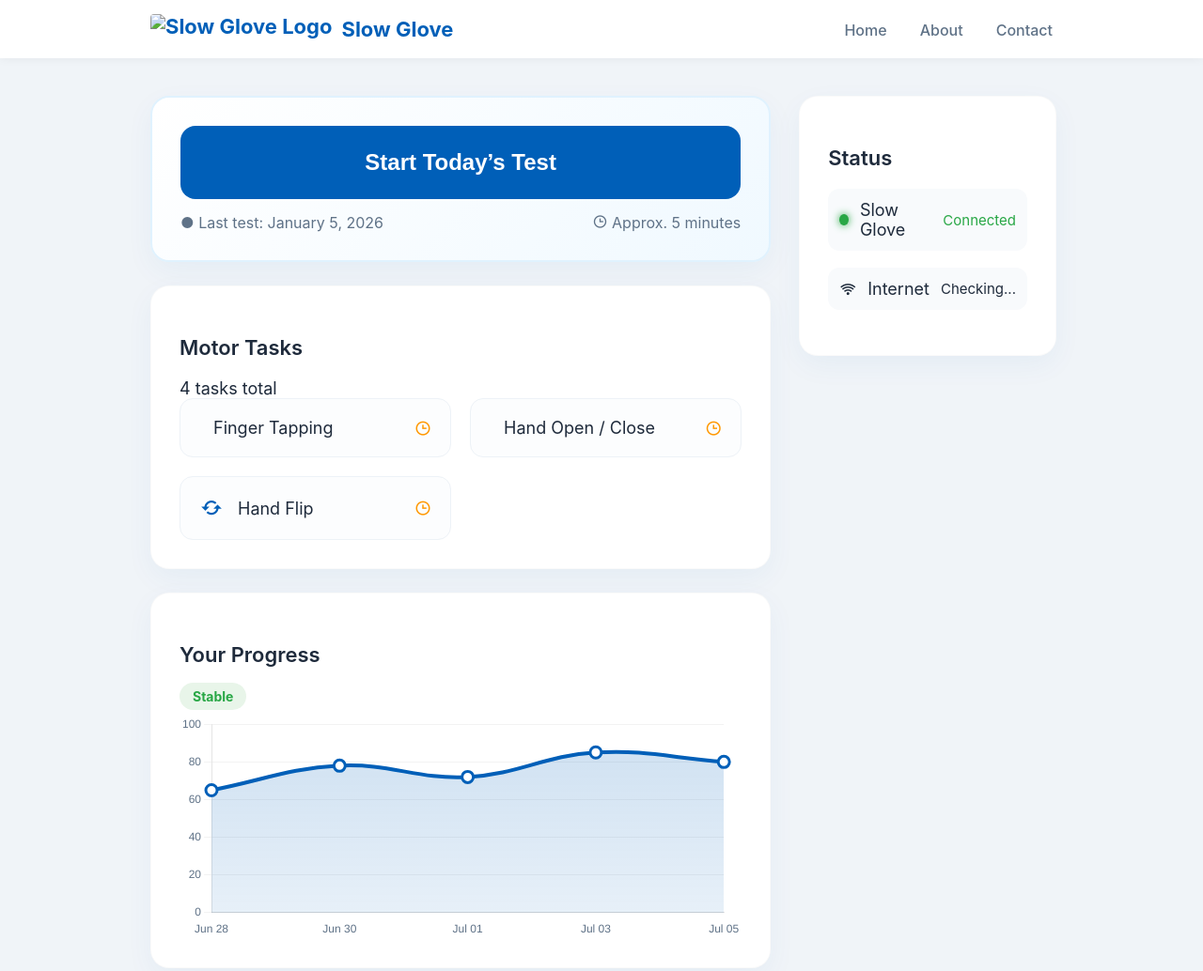
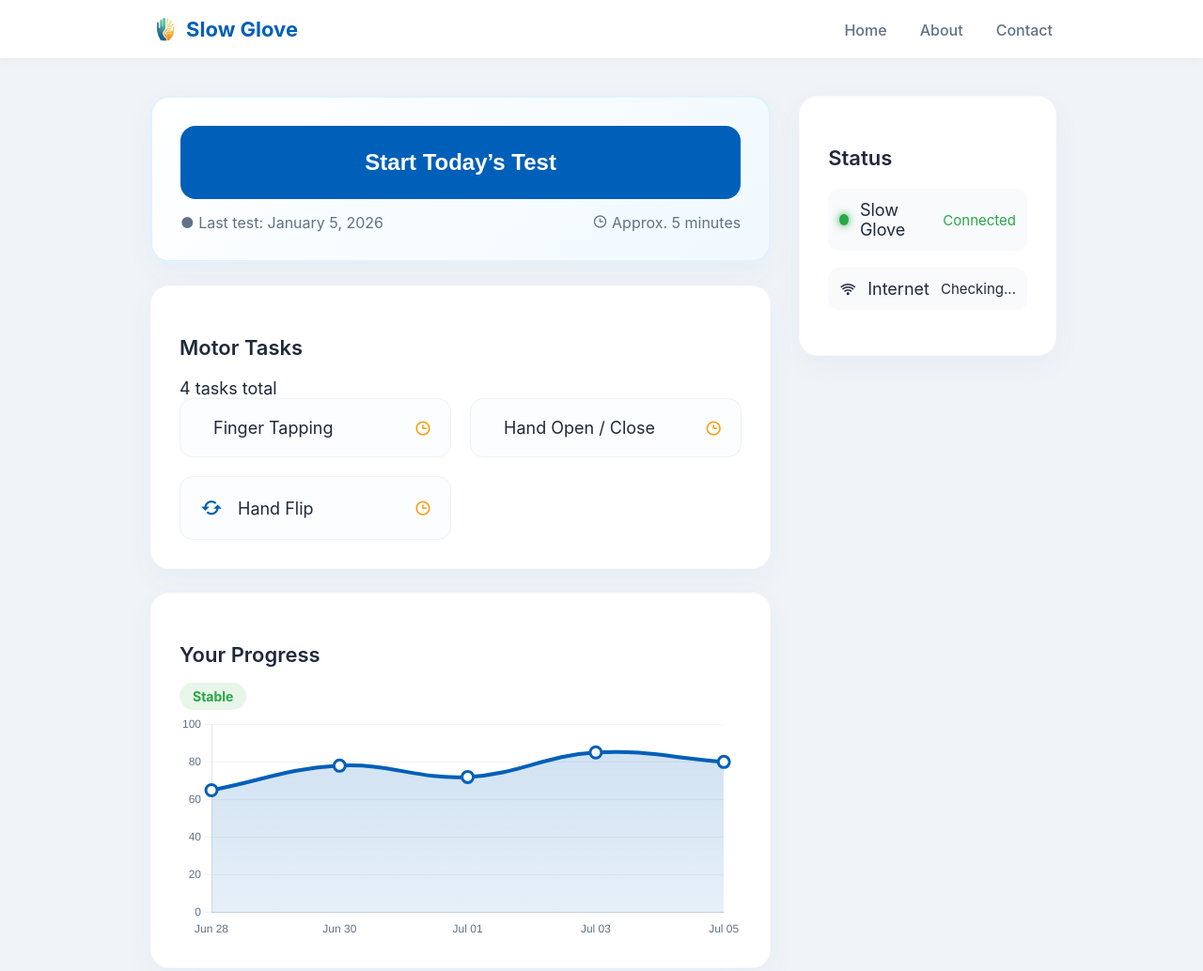
Before and after one commit to yma2929/Smart-Glove, a website: page docs/index.html in a window 1280 px wide. Shown: the top 1034 px of the page at 94% size. Drawn offline with nearby package versions, Linux system fonts and the light colour scheme.

Commit message:
Update index.html

```diff
--- a/docs/index.html
+++ b/docs/index.html
@@ -67,7 +67,7 @@
     <header class="header">
         <div class="brand">
             <a href="portal.html">
-                <img src="docs/assets/pic/logo.jpeg" alt="Slow Glove Logo" class="nav-logo">
+                <img src="./assets/pic/logo.jpeg" alt="Slow Glove Logo" class="nav-logo">
                 Slow Glove
             </a>
         </div>
```
